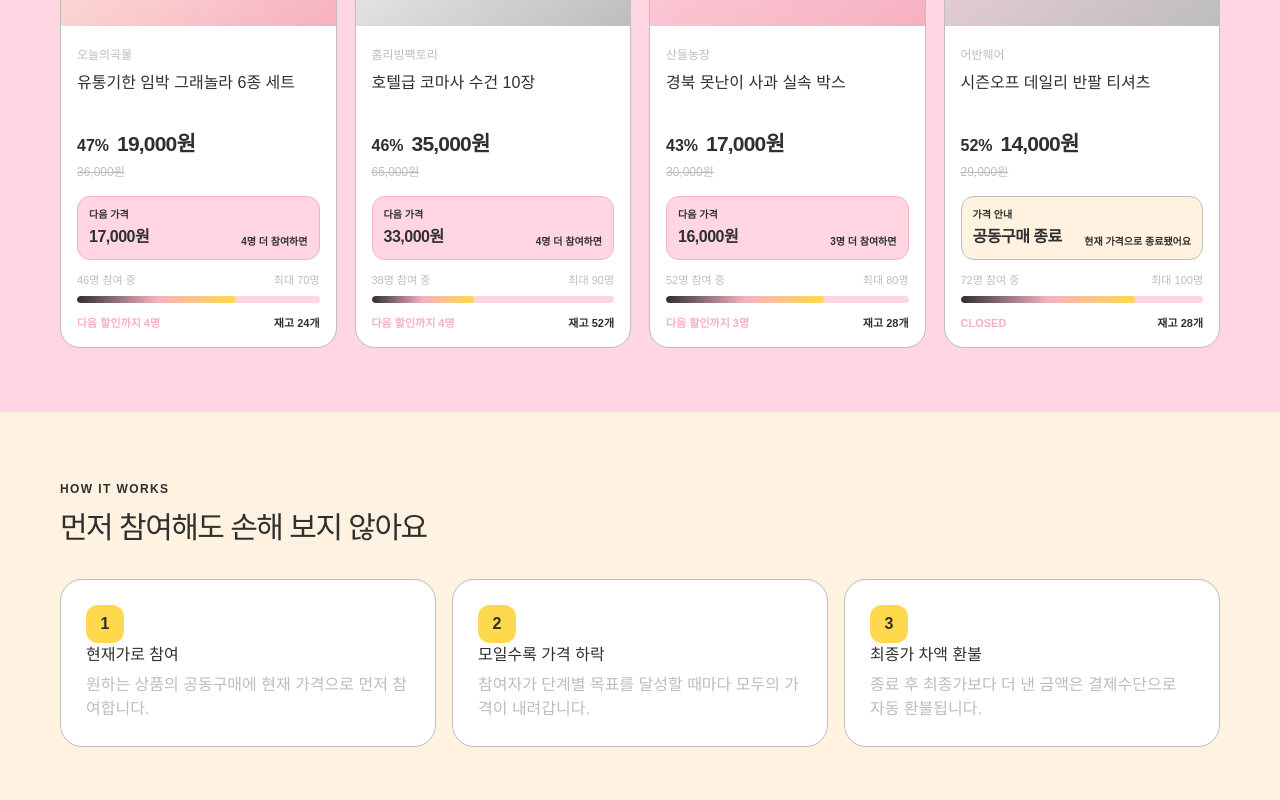
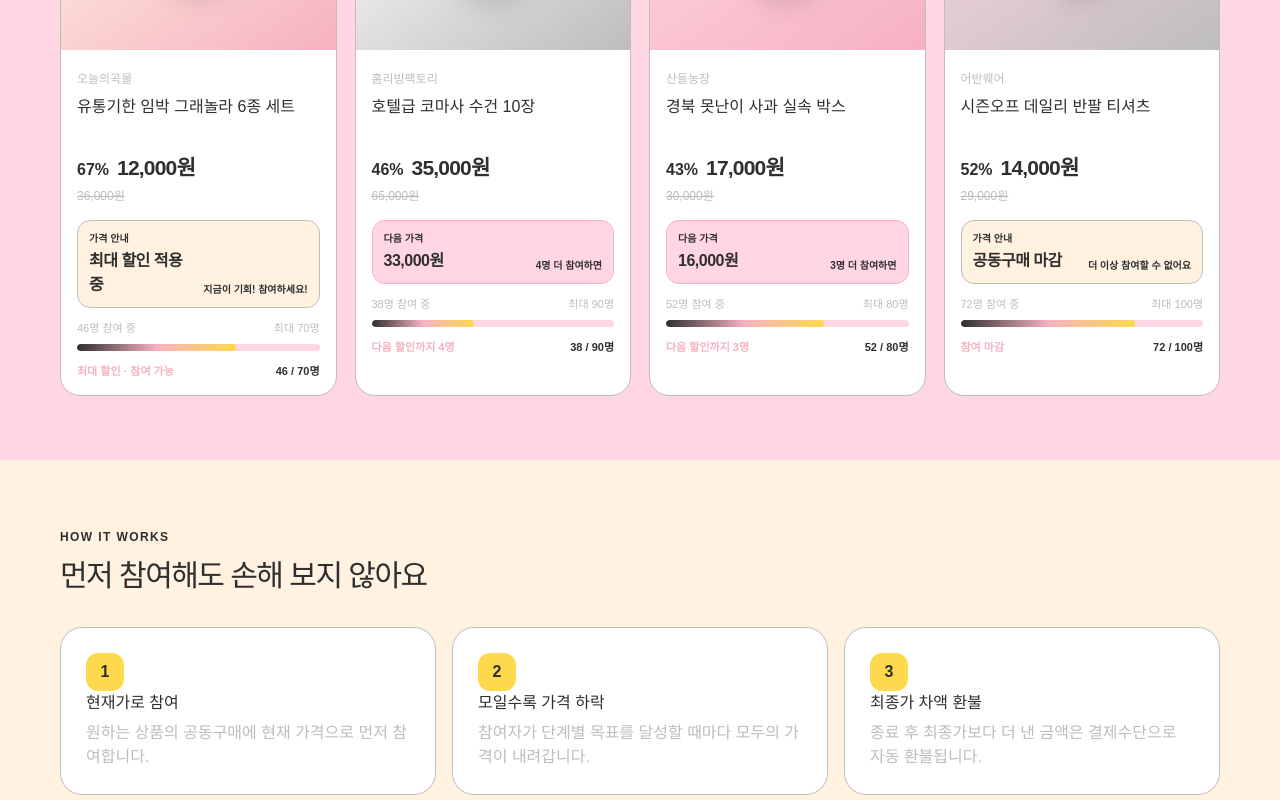
Before and after one commit to Leeka99/Drop-Deal-FE, a Next.js app: page / in a window 1280 px wide. Shown: the part 1840-2640 px from the top of the page. Built offline with nearby package versions, Linux system fonts and the light colour scheme.

Commit message:
feat: 최대 할인 참여 가능 및 공동구매 마감 상태 분리

```diff
--- a/src/app/globals.css
+++ b/src/app/globals.css
@@ -41,6 +41,7 @@ button { cursor: pointer; }
 .nav-actions { margin-left: auto; display: flex; gap: 8px; }
 .btn { border: 0; border-radius: 12px; padding: 12px 18px; font-weight: 800; display: inline-flex; align-items: center; justify-content: center; gap: 7px; transition: transform .2s, box-shadow .2s, background .2s; }
 .btn:hover { transform: translateY(-1px); }
+.btn:disabled { cursor: not-allowed; opacity: .55; transform: none; box-shadow: none; }
 .btn-primary, .btn-brand { background: var(--accent); color: var(--ink); box-shadow: 0 8px 20px rgba(47,47,47,.12); }
 .btn-primary:hover, .btn-brand:hover { background: var(--brand); box-shadow: 0 10px 24px rgba(47,47,47,.18); }
 .btn-soft { background: var(--white); border: 1px solid var(--line); color: var(--ink); }
--- a/src/app/products/[id]/checkout/page.tsx
+++ b/src/app/products/[id]/checkout/page.tsx
@@ -10,6 +10,7 @@ export default function CheckoutPage() {
   const router = useRouter();
   const [loading,setLoading] = useState(false);
   const product = products.find((item)=>item.id === Number(params.id)) ?? products[0];
+  const canParticipate = product.status === "OPEN" && product.currentParticipants < product.maxParticipants;
   const pay = () => { setLoading(true); setTimeout(()=>router.push("/payment/success"),1000); };
   return (
     <div className="shell checkout">
@@ -24,8 +25,8 @@ export default function CheckoutPage() {
         <div className="summary-row"><span>정가</span><del>{won(product.originalPrice)}</del></div>
         <div className="summary-row"><span>현재 공동구매 할인</span><b className="discount">-{won(product.originalPrice-product.currentPrice)}</b></div>
         <div className="summary-row summary-total"><span>총 결제 금액</span><b>{won(product.currentPrice)}</b></div>
-        <p className="page-lead">현재 남은 재고 {product.remainingStock}개 · 1인 1개 구매</p>
-        <button className="btn btn-brand" style={{ width:"100%",marginTop:14,padding:16 }} onClick={pay} disabled={loading}>{loading ? "결제 처리 중..." : "현재가로 참여하고 결제하기"}</button>
+        <p className="page-lead">현재 참여 {product.currentParticipants} / 최대 {product.maxParticipants}명 · 1인 1개 구매</p>
+        <button className="btn btn-brand" style={{ width:"100%",marginTop:14,padding:16 }} onClick={pay} disabled={loading || !canParticipate}>{!canParticipate ? "최대 인원 도달 · 참여 마감" : loading ? "결제 처리 중..." : "현재가로 참여하고 결제하기"}</button>
       </aside>
     </div>
   );
--- a/src/components/ProductCard.tsx
+++ b/src/components/ProductCard.tsx
@@ -4,12 +4,19 @@ import { discountRate, nextParticipants, nextPrice, won } from "@/utils/format";
 
 export function ProductCard({ product }: { product: Product }) {
   const rate = discountRate(product);
+  const maxParticipantsReached = product.currentParticipants >= product.maxParticipants;
+  const maxDiscountReached = product.currentPrice <= product.minPrice;
+  const canParticipate = product.status === "OPEN" && !maxParticipantsReached;
   const canDropFurther =
-    product.status === "OPEN" &&
-    product.remainingStock > 0 &&
-    product.currentParticipants < product.maxParticipants &&
-    product.currentPrice > product.minPrice;
-  const lowestPriceReached = product.currentPrice <= product.minPrice;
+    canParticipate && !maxDiscountReached;
+
+  const priceGuide = maxParticipantsReached
+    ? { title: "최대 할인 · 마감", description: "최대 인원이 모두 참여했어요" }
+    : maxDiscountReached && canParticipate
+      ? { title: "최대 할인 적용 중", description: "지금이 기회! 참여하세요!" }
+      : canDropFurther
+        ? { title: won(nextPrice(product)), description: `${nextParticipants(product)}명 더 참여하면` }
+        : { title: "공동구매 마감", description: "더 이상 참여할 수 없어요" };
 
   return (
     <Link className="product-card" href={`/products/${product.id}`}>
@@ -29,15 +36,15 @@ export function ProductCard({ product }: { product: Product }) {
         <div className={`card-next-price ${canDropFurther ? "" : "is-complete"}`}>
           <div>
             <span>{canDropFurther ? "다음 가격" : "가격 안내"}</span>
-            <strong>{canDropFurther ? won(nextPrice(product)) : lowestPriceReached ? "최저가 달성" : "공동구매 종료"}</strong>
+            <strong>{priceGuide.title}</strong>
           </div>
-          <small>{canDropFurther ? `${nextParticipants(product)}명 더 참여하면` : lowestPriceReached ? "더 이상 내려가지 않아요" : "현재 가격으로 종료됐어요"}</small>
+          <small>{priceGuide.description}</small>
         </div>
         <div className="metric"><span>{product.currentParticipants}명 참여 중</span><span>최대 {product.maxParticipants}명</span></div>
         <div className="progress"><span style={{ width: `${Math.min(100, product.currentParticipants / product.maxParticipants * 100)}%` }} /></div>
         <div className="card-foot">
-          <span className="urgent">{canDropFurther ? `다음 할인까지 ${nextParticipants(product)}명` : lowestPriceReached ? "최저가 달성" : product.status}</span>
-          <span>재고 {product.remainingStock}개</span>
+          <span className="urgent">{maxParticipantsReached ? "최대 할인 · 마감" : maxDiscountReached && canParticipate ? "최대 할인 · 참여 가능" : canDropFurther ? `다음 할인까지 ${nextParticipants(product)}명` : "참여 마감"}</span>
+          <span>{product.currentParticipants} / {product.maxParticipants}명</span>
         </div>
       </div>
     </Link>
--- a/src/components/ProductDetailLive.tsx
+++ b/src/components/ProductDetailLive.tsx
@@ -41,6 +41,9 @@ export function ProductDetailLive({ initialProduct }: { initialProduct: Product
   const progress = currentStep / product.discountStepParticipants * 100;
   const couponLeft = Math.max(0, 50 - product.currentParticipants);
   const rate = useMemo(() => discountRate(product), [product]);
+  const maxParticipantsReached = product.currentParticipants >= product.maxParticipants;
+  const maxDiscountReached = product.currentPrice <= product.minPrice;
+  const canParticipate = product.status === "OPEN" && !maxParticipantsReached;
 
   const react = (label: string, index: number) => {
     if (selected === label) return;
@@ -69,17 +72,19 @@ export function ProductDetailLive({ initialProduct }: { initialProduct: Product
           </div>
           <div className="detail-stat-grid">
             <div className="detail-stat"><span>현재 참여자</span><b>{product.currentParticipants} / {product.maxParticipants}명</b></div>
-            <div className="detail-stat"><span>남은 재고</span><b>{product.remainingStock}개</b></div>
+            <div className="detail-stat"><span>최대 참여 인원</span><b>{product.maxParticipants}명</b></div>
             <div className="detail-stat"><span>마감까지</span><b>05:42:18</b></div>
           </div>
           <div className="notice">먼저 참여해도 손해 보지 않습니다. 최종 가격이 더 내려가면 차액은 자동 환불됩니다.</div>
           <div className="price-panel">
-            <div className="price-next"><div><span className="seller">현재 가격</span><br/><b>{won(product.currentPrice)}</b></div><div style={{ textAlign:"right" }}><span className="seller">다음 가격</span><br/><strong>{won(nextPrice(product))}</strong></div></div>
-            <b>{nextParticipants(product)}명만 더 참여하면 가격이 내려갑니다.</b>
+            <div className="price-next"><div><span className="seller">현재 가격</span><br/><b>{won(product.currentPrice)}</b></div><div style={{ textAlign:"right" }}><span className="seller">{maxDiscountReached ? "할인 상태" : "다음 가격"}</span><br/><strong>{maxParticipantsReached ? "최대 할인 · 마감" : maxDiscountReached ? "최대 할인 적용 중" : won(nextPrice(product))}</strong></div></div>
+            <b>{maxParticipantsReached ? "최대 인원이 모두 참여해 마감되었습니다." : maxDiscountReached ? "지금이 기회! 최대 할인가로 참여하세요!" : `${nextParticipants(product)}명만 더 참여하면 가격이 내려갑니다.`}</b>
             <div className="progress" style={{ height:10 }}><span style={{ width:`${progress}%` }} /></div>
-            <div className="metric"><span>현재 단계 {currentStep}명</span><span>{product.discountStepParticipants}명 달성 시 ↓ {won(product.discountStepAmount)}</span></div>
+            <div className="metric"><span>현재 참여 {product.currentParticipants}명</span><span>최대 {product.maxParticipants}명</span></div>
           </div>
-          <Link className="btn btn-brand" style={{ width:"100%", marginTop:16, padding:16 }} href={`/products/${product.id}/checkout`}>현재가로 공동구매 참여하기</Link>
+          {canParticipate
+            ? <Link className="btn btn-brand" style={{ width:"100%", marginTop:16, padding:16 }} href={`/products/${product.id}/checkout`}>{maxDiscountReached ? "최대 할인가로 지금 참여하기" : "현재가로 공동구매 참여하기"}</Link>
+            : <button className="btn btn-brand" style={{ width:"100%", marginTop:16, padding:16 }} disabled>최대 인원 도달 · 참여 마감</button>}
         </div>
       </div>
 
--- a/src/mocks/products.ts
+++ b/src/mocks/products.ts
@@ -4,8 +4,8 @@ export const products: Product[] = [
   { id:1, name:"제주 햇살 감귤 5kg", sellerName:"귤빛농원", description:"제주 산지에서 바로 보내는 당도 높은 햇살 감귤입니다.", type:"NORMAL", status:"OPEN", originalPrice:32000, startPrice:29000, currentPrice:24000, minPrice:19000, maxDiscountRate:41, discountStepParticipants:5, discountStepAmount:1000, minParticipants:15, currentParticipants:27, maxParticipants:50, remainingStock:23, endAt:"2026-06-15T22:00:00", couponEvent:false, visual:"visual-citrus", icon:"🍊", rating:4.8, reviewCount:128 },
   { id:2, name:"싱글오리진 프리미엄 원두 1kg", sellerName:"서촌 로스터스", description:"매일 아침 로스팅하는 고소한 밸런스의 프리미엄 원두입니다.", type:"NORMAL", status:"OPEN", originalPrice:42000, startPrice:38000, currentPrice:33000, minPrice:28000, maxDiscountRate:34, discountStepParticipants:8, discountStepAmount:1000, minParticipants:20, currentParticipants:41, maxParticipants:80, remainingStock:39, endAt:"2026-06-16T18:30:00", couponEvent:false, visual:"visual-coffee", icon:"☕", rating:4.9, reviewCount:84 },
   { id:3, name:"고단백 쉐이크 베스트 12팩", sellerName:"밸런스랩", description:"바쁜 일상을 위한 부드럽고 든든한 고단백 쉐이크 세트입니다.", type:"NORMAL", status:"OPEN", originalPrice:39000, startPrice:35000, currentPrice:31000, minPrice:27000, maxDiscountRate:31, discountStepParticipants:10, discountStepAmount:2000, minParticipants:20, currentParticipants:23, maxParticipants:60, remainingStock:37, endAt:"2026-06-18T21:00:00", couponEvent:false, visual:"visual-protein", icon:"🥤", rating:4.7, reviewCount:61 },
-  { id:4, name:"감성 캠핑 LED 랜턴", sellerName:"아웃도어픽", description:"밝기 조절과 보조배터리 기능을 갖춘 감성 캠핑 랜턴입니다.", type:"NORMAL", status:"SOLD_OUT", originalPrice:49000, startPrice:44000, currentPrice:35000, minPrice:33000, maxDiscountRate:33, discountStepParticipants:7, discountStepAmount:1500, minParticipants:15, currentParticipants:45, maxParticipants:45, remainingStock:0, endAt:"2026-06-15T17:00:00", couponEvent:false, visual:"visual-lantern", icon:"🏮", rating:4.6, reviewCount:33 },
-  { id:5, name:"유통기한 임박 그래놀라 6종 세트", sellerName:"오늘의곡물", description:"품질에는 이상 없고 유통기한이 가까워 특별한 가격으로 준비했습니다.", type:"CLEARANCE", status:"OPEN", originalPrice:36000, startPrice:29000, currentPrice:19000, minPrice:12000, maxDiscountRate:67, discountStepParticipants:5, discountStepAmount:2000, minParticipants:30, currentParticipants:46, maxParticipants:70, remainingStock:24, endAt:"2026-06-14T23:30:00", couponEvent:true, visual:"visual-granola", icon:"🥣", rating:4.7, reviewCount:95 },
+  { id:4, name:"감성 캠핑 LED 랜턴", sellerName:"아웃도어픽", description:"밝기 조절과 보조배터리 기능을 갖춘 감성 캠핑 랜턴입니다.", type:"NORMAL", status:"SOLD_OUT", originalPrice:49000, startPrice:44000, currentPrice:33000, minPrice:33000, maxDiscountRate:33, discountStepParticipants:7, discountStepAmount:1500, minParticipants:15, currentParticipants:45, maxParticipants:45, remainingStock:0, endAt:"2026-06-15T17:00:00", couponEvent:false, visual:"visual-lantern", icon:"🏮", rating:4.6, reviewCount:33 },
+  { id:5, name:"유통기한 임박 그래놀라 6종 세트", sellerName:"오늘의곡물", description:"품질에는 이상 없고 유통기한이 가까워 특별한 가격으로 준비했습니다.", type:"CLEARANCE", status:"OPEN", originalPrice:36000, startPrice:29000, currentPrice:12000, minPrice:12000, maxDiscountRate:67, discountStepParticipants:5, discountStepAmount:2000, minParticipants:30, currentParticipants:46, maxParticipants:70, remainingStock:24, endAt:"2026-06-14T23:30:00", couponEvent:true, visual:"visual-granola", icon:"🥣", rating:4.7, reviewCount:95 },
   { id:6, name:"호텔급 코마사 수건 10장", sellerName:"홈리빙팩토리", description:"과다 생산된 도톰한 코마사 수건을 창고 정리 특가로 판매합니다.", type:"CLEARANCE", status:"OPEN", originalPrice:65000, startPrice:49000, currentPrice:35000, minPrice:22000, maxDiscountRate:66, discountStepParticipants:6, discountStepAmount:2000, minParticipants:25, currentParticipants:38, maxParticipants:90, remainingStock:52, endAt:"2026-06-15T09:00:00", couponEvent:true, visual:"visual-towel", icon:"🧺", rating:4.8, reviewCount:142 },
   { id:7, name:"경북 못난이 사과 실속 박스", sellerName:"산들농장", description:"모양만 조금 다를 뿐 맛과 신선함은 그대로인 실속 사과입니다.", type:"CLEARANCE", status:"OPEN", originalPrice:30000, startPrice:25000, currentPrice:17000, minPrice:14000, maxDiscountRate:54, discountStepParticipants:5, discountStepAmount:1000, minParticipants:20, currentParticipants:52, maxParticipants:80, remainingStock:28, endAt:"2026-06-14T20:00:00", couponEvent:false, visual:"visual-apple", icon:"🍎", rating:4.5, reviewCount:78 },
   { id:8, name:"시즌오프 데일리 반팔 티셔츠", sellerName:"어반웨어", description:"부드러운 코튼 원단의 시즌오프 기본 반팔 티셔츠입니다.", type:"CLEARANCE", status:"CLOSED", originalPrice:29000, startPrice:23000, currentPrice:14000, minPrice:11000, maxDiscountRate:63, discountStepParticipants:10, discountStepAmount:2000, minParticipants:20, currentParticipants:72, maxParticipants:100, remainingStock:28, endAt:"2026-06-13T23:00:00", couponEvent:true, visual:"visual-shirt", icon:"👕", rating:4.6, reviewCount:44 }
```
